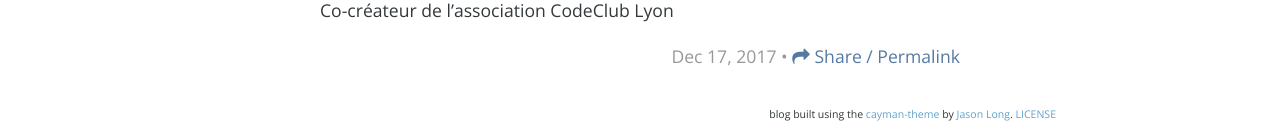
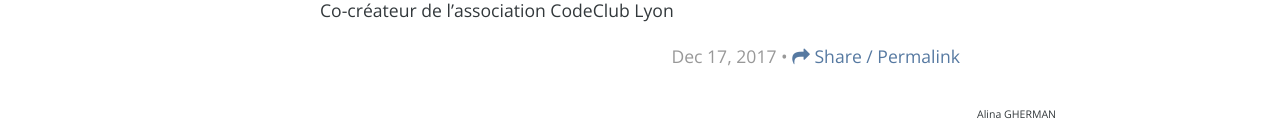
Before and after one commit to veve90/cv, a Jekyll site: the page built from index.html, in a window 1280 px wide. Shown: the part 2014-2153 px from the top of the page. Built offline with Jekyll 4.4.1, drawn with Linux system fonts in a browser that asks for light colours; nearby versions of some CDN libraries; the list of posts is cut into pages by our own code; comment, search, counter and statistics services are not loaded.

Commit message:
Update footer.html

```diff
--- a/_includes/footer.html
+++ b/_includes/footer.html
@@ -1 +1 @@
-<p style="font-size: 60%; text-align: right;">blog built using the <a href="https://github.com/jasonlong/cayman-theme">cayman-theme</a> by <a href="https://github.com/jasonlong">Jason Long</a>. <a href="http://creativecommons.org/licenses/by/4.0/">LICENSE</a></p>
+<p style="font-size: 60%; text-align: right;">Alina GHERMAN</p>
```
